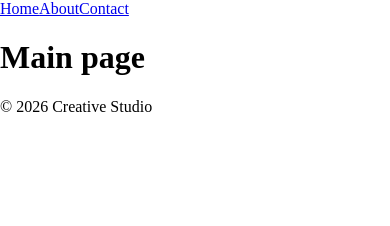
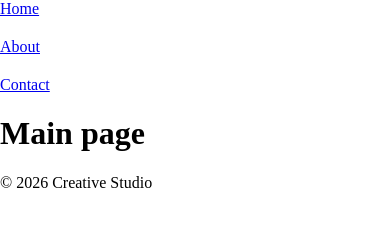
Before and after one commit to Tom-Par/creative-studio, a plain HTML site: page index.html in a window 390 px wide. Drawn offline with Linux system fonts and the light colour scheme.

Commit message:
Fix CSS for navigation: adjust gap and improve media query formatting

```diff
--- a/assets/css/styles.css
+++ b/assets/css/styles.css
@@ -7,6 +7,7 @@ nav ul {
     list-style: none;
     margin: 0;
     padding: 0;
+    gap:20px;
 }
 
 nav {
@@ -16,8 +17,12 @@ nav {
     flex-wrap: wrap;
 }
 
-@media (max-width:700px) {
+@media (max-width: 700px) {
     nav {
         flex-direction: column;
     }
+
+    nav ul {
+        flex-direction: column;
+    }
 }
```
